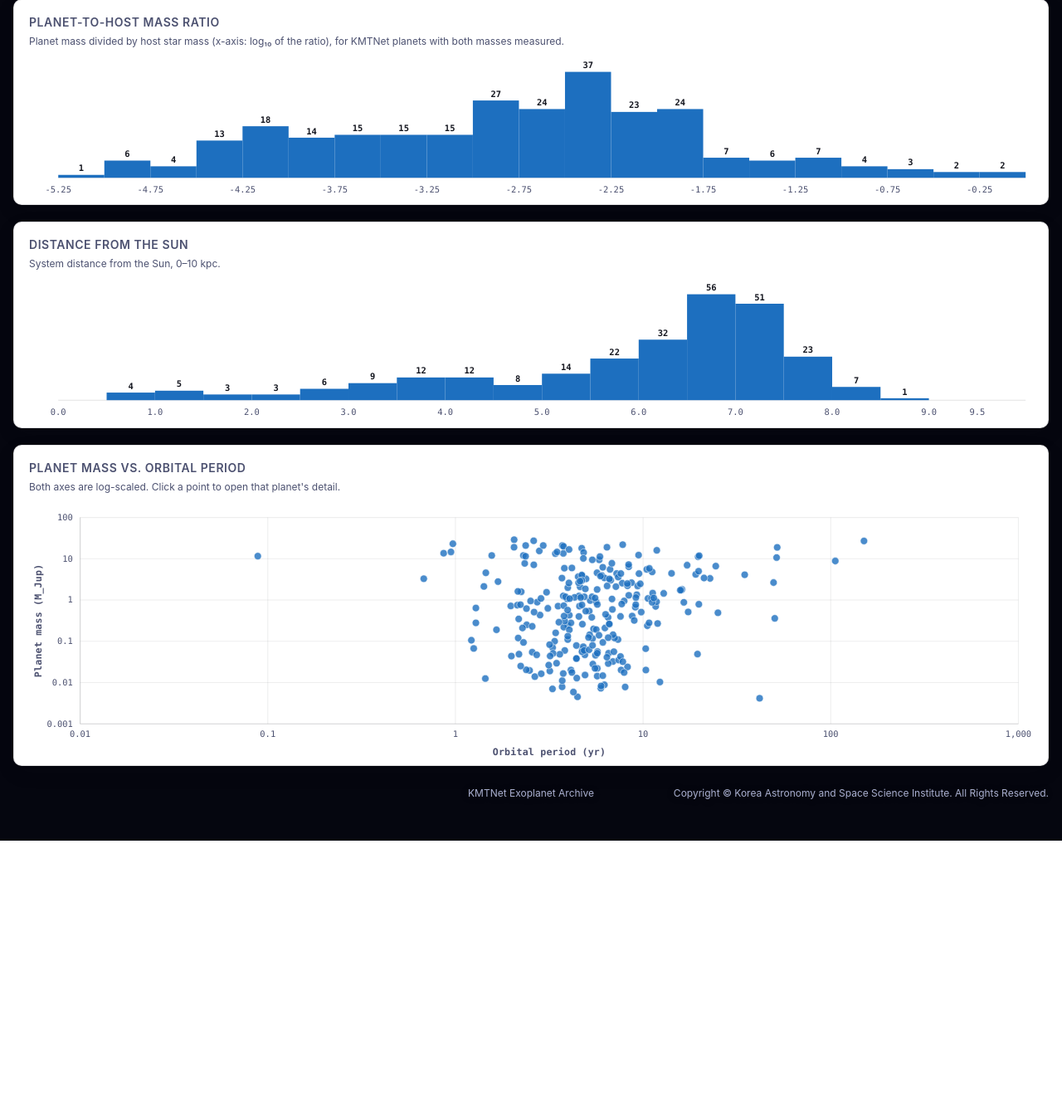
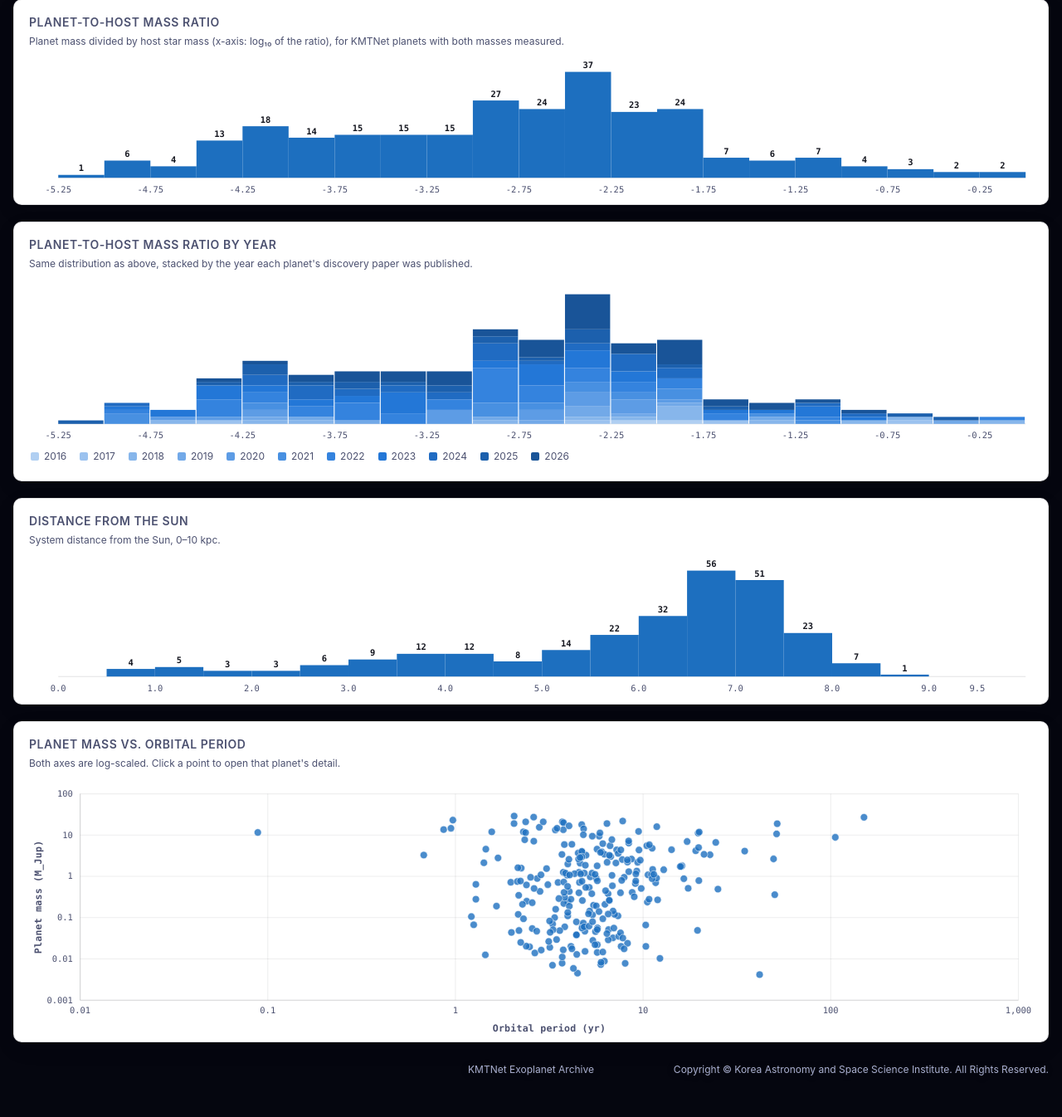
Before and after one commit to bulk17/ExoKMTNet, a PHP site: page /stats.html in a window 1280 px wide. Shown: the part 1088-2434 px from the top of the page at 83% size. Before the commit the page ends 2101 px from the top, so only its background shows below. Run offline with PHP 8.4, Linux system fonts and the light colour scheme.

Commit message:
Add a mass-ratio-by-year chart to the Statistics page
Same planet-to-host mass ratio distribution as the existing histogram,
now stacked by publication year to show how the distribution has
filled in over time. Adds a 12-slot sequential blue color ramp
(--yr0..--yr11, light/dark themed) and a new renderMassRatioByYearChart
in stats.js.

Co-Authored-By: Claude Sonnet 5 <noreply@anthropic.com>
Claude-Session: https://claude.ai/code/session_01RAVsNxWpCwsfMrRuYxU2jC

```diff
--- a/assets/css/style.css
+++ b/assets/css/style.css
@@ -26,6 +26,11 @@
   --sticky-header-bg: var(--bg-elev-2);
   --radius: 10px;
   --font-mono: "SFMono-Regular", Consolas, "Liberation Mono", Menlo, monospace;
+  /* Sequential blue ramp for the mass-ratio-by-year chart, oldest (lightest)
+     to most recent (most saturated) — one hue, light→dark, per year slot. */
+  --yr0: #b0cff2; --yr1: #9bc2ef; --yr2: #87b6eb; --yr3: #72a9e8;
+  --yr4: #5d9ce5; --yr5: #4890e1; --yr6: #3483de; --yr7: #2377d7;
+  --yr8: #206bc2; --yr9: #1c60ad; --yr10: #195498; --yr11: #154984;
 }
 
 :root:not([data-theme="light"]) {
@@ -45,6 +50,9 @@
     --row-hover: rgba(255, 255, 255, 0.06);
     --shadow: 0 1px 3px rgba(0, 0, 0, 0.4), 0 8px 28px rgba(0, 0, 0, 0.35);
     --sticky-header-bg: rgba(18, 20, 30, 0.92);
+    --yr0: #1f61ad; --yr1: #2169bb; --yr2: #2472ca; --yr3: #2a7bd8;
+    --yr4: #3a86dc; --yr5: #4a8fdf; --yr6: #5999e2; --yr7: #69a3e5;
+    --yr8: #79ade7; --yr9: #89b6ea; --yr10: #99c0ed; --yr11: #a8caf0;
   }
 }
 
@@ -64,6 +72,9 @@
   --row-hover: rgba(255, 255, 255, 0.06);
   --shadow: 0 1px 3px rgba(0, 0, 0, 0.4), 0 8px 28px rgba(0, 0, 0, 0.35);
   --sticky-header-bg: rgba(18, 20, 30, 0.92);
+  --yr0: #1f61ad; --yr1: #2169bb; --yr2: #2472ca; --yr3: #2a7bd8;
+  --yr4: #3a86dc; --yr5: #4a8fdf; --yr6: #5999e2; --yr7: #69a3e5;
+  --yr8: #79ade7; --yr9: #89b6ea; --yr10: #99c0ed; --yr11: #a8caf0;
 }
 
 * { box-sizing: border-box; }
@@ -496,6 +507,14 @@ a { color: var(--link); }
 .data-chart .bar-hit { fill: transparent; }
 .data-chart .year-group:hover .bar-hit,
 .data-chart .hist-group:hover .bar-hit { fill: color-mix(in srgb, var(--text) 8%, transparent); }
+
+.data-chart .yr-bar-0 { fill: var(--yr0); } .data-chart .yr-bar-1 { fill: var(--yr1); }
+.data-chart .yr-bar-2 { fill: var(--yr2); } .data-chart .yr-bar-3 { fill: var(--yr3); }
+.data-chart .yr-bar-4 { fill: var(--yr4); } .data-chart .yr-bar-5 { fill: var(--yr5); }
+.data-chart .yr-bar-6 { fill: var(--yr6); } .data-chart .yr-bar-7 { fill: var(--yr7); }
+.data-chart .yr-bar-8 { fill: var(--yr8); } .data-chart .yr-bar-9 { fill: var(--yr9); }
+.data-chart .yr-bar-10 { fill: var(--yr10); } .data-chart .yr-bar-11 { fill: var(--yr11); }
+.data-chart .yr-seg:hover { fill-opacity: 0.75; }
 
 .data-chart .grid-line { stroke: var(--border); stroke-width: 1; opacity: 0.6; }
 .data-chart .axis-title { fill: var(--text-dim); font-size: 10.5px; font-weight: 600; letter-spacing: 0.02em; }
--- a/assets/js/stats.js
+++ b/assets/js/stats.js
@@ -592,6 +592,113 @@
     );
   })();
 
+  // Same mass-ratio distribution, stacked by the planet's pub_year (the same
+  // "Year" used everywhere else on the site — see renderMassRatioChart above
+  // for the q formula).
+  (function renderMassRatioByYearChart() {
+    var M_JUP_IN_MSUN = 0.0009543;
+    var rowsWithQ = [];
+    planetRows.forEach(function (r) {
+      if (r.is_host_only_row) return;
+      if (r.pl_bmassj == null || r.st_mass == null || r.st_mass <= 0) return;
+      if (r.pub_year == null) return;
+      var q = (r.pl_bmassj * M_JUP_IN_MSUN) / r.st_mass;
+      if (q > 0) rowsWithQ.push({ logq: Math.log10(q), year: r.pub_year });
+    });
+    if (!rowsWithQ.length) return;
+
+    var binWidth = 0.25;
+    var allLogq = rowsWithQ.map(function (d) { return d.logq; });
+    var minEdge = Math.floor(Math.min.apply(null, allLogq) / binWidth) * binWidth;
+    var maxEdge = Math.ceil(Math.max.apply(null, allLogq) / binWidth) * binWidth;
+    if (maxEdge <= minEdge) maxEdge = minEdge + binWidth;
+    var binCount = Math.max(1, Math.round((maxEdge - minEdge) / binWidth));
+
+    var years = [];
+    rowsWithQ.forEach(function (d) { if (years.indexOf(d.year) === -1) years.push(d.year); });
+    years.sort(function (a, b) { return a - b; });
+    // Chart has 12 ordered color slots (yr0..yr11); extra years beyond that
+    // fold into the last (darkest/most-recent) slot rather than repeating a
+    // used color.
+    function colorIndex(i) { return Math.min(i, 11); }
+
+    // counts[yearIndex][binIndex]
+    var counts = years.map(function () { return new Array(binCount).fill(0); });
+    rowsWithQ.forEach(function (d) {
+      var bi = Math.floor((d.logq - minEdge) / binWidth);
+      if (bi < 0) bi = 0;
+      if (bi >= binCount) bi = binCount - 1;
+      var yi = years.indexOf(d.year);
+      counts[yi][bi]++;
+    });
+
+    var totals = new Array(binCount).fill(0);
+    for (var yi0 = 0; yi0 < years.length; yi0++) {
+      for (var bi0 = 0; bi0 < binCount; bi0++) totals[bi0] += counts[yi0][bi0];
+    }
+    var maxTotal = Math.max.apply(null, totals);
+    if (maxTotal <= 0) return;
+
+    var svg = document.getElementById("massRatioByYearChart");
+    if (!svg) return;
+    var W = 1100, H = 180, padL = 32, padB = 22, padT = 16, padR = 8;
+    var innerW = W - padL - padR;
+    var innerH = H - padT - padB;
+    var barW = innerW / binCount;
+    var tickEvery = Math.max(1, Math.ceil(binCount / 12));
+
+    svg.setAttribute("viewBox", "0 0 " + W + " " + H);
+    svg.innerHTML = "";
+    var svgns = "http://www.w3.org/2000/svg";
+    function el(tag, attrs) {
+      var e = document.createElementNS(svgns, tag);
+      for (var k in attrs) e.setAttribute(k, attrs[k]);
+      return e;
+    }
+
+    svg.appendChild(el("line", {
+      class: "axis-line", x1: padL, y1: H - padB, x2: W - padR, y2: H - padB,
+    }));
+
+    for (var bi = 0; bi < binCount; bi++) {
+      var x = padL + bi * barW;
+      var x0 = minEdge + bi * binWidth, x1 = x0 + binWidth;
+      var cumBottom = H - padB;
+
+      for (var yi = 0; yi < years.length; yi++) {
+        var c = counts[yi][bi];
+        if (!c) continue;
+        var segH = (c / maxTotal) * innerH;
+        var y = cumBottom - segH;
+
+        var group = el("g", { class: "yr-seg-group" });
+        var titleEl = document.createElementNS(svgns, "title");
+        titleEl.textContent = years[yi] + " · log₁₀(q) " + x0.toFixed(2) + " to " + x1.toFixed(2) + ": " + c;
+        group.appendChild(titleEl);
+        group.appendChild(el("rect", {
+          class: "yr-seg yr-bar-" + colorIndex(yi),
+          x: x, y: y, width: Math.max(barW - 1, 1), height: segH,
+        }));
+        svg.appendChild(group);
+
+        cumBottom = y;
+      }
+
+      if (bi % tickEvery === 0 || bi === binCount - 1) {
+        var t = el("text", { x: x, y: H - 6, "text-anchor": "middle" });
+        t.textContent = x0.toFixed(2);
+        svg.appendChild(t);
+      }
+    }
+
+    var legend = document.getElementById("massRatioByYearLegend");
+    if (legend) {
+      legend.innerHTML = years.map(function (y, i) {
+        return '<span><i style="background:var(--yr' + colorIndex(i) + ')"></i>' + y + '</span>';
+      }).join("");
+    }
+  })();
+
   // System distance from the Sun, clipped to 0–10 kpc
   (function renderDistanceChart() {
     var kpcVals = [];
--- a/index.html
+++ b/index.html
@@ -5,7 +5,7 @@
 <meta name="viewport" content="width=device-width, initial-scale=1" />
 <title>KMTNet Exoplanet Archive</title>
 <meta name="description" content="A browsable catalog of exoplanets discovered by the Korea Microlensing Telescope Network (KMTNet), modeled after the NASA Exoplanet Archive." />
-<link rel="stylesheet" href="assets/css/style.css?v=20261026b" />
+<link rel="stylesheet" href="assets/css/style.css?v=20261105a" />
 </head>
 <body>
 <div class="wrap">
--- a/stats.html
+++ b/stats.html
@@ -5,7 +5,7 @@
 <meta name="viewport" content="width=device-width, initial-scale=1" />
 <title>Statistics — KMTNet Exoplanet Archive</title>
 <meta name="description" content="Distributions of KMTNet-discovered exoplanets: announcements per year, planet-to-host mass ratio, and distance from the Sun." />
-<link rel="stylesheet" href="assets/css/style.css?v=20261026b" />
+<link rel="stylesheet" href="assets/css/style.css?v=20261105a" />
 </head>
 <body>
 <div class="wrap">
@@ -81,6 +81,13 @@
     </div>
 
     <div class="chart-card">
+      <h2>Planet-to-host mass ratio by year</h2>
+      <p class="chart-note">Same distribution as above, stacked by the year each planet's discovery paper was published.</p>
+      <svg id="massRatioByYearChart" class="data-chart" viewBox="0 0 1100 180" role="img" aria-label="Stacked histogram of planet-to-host star mass ratio, segmented by publication year"></svg>
+      <div class="legend" id="massRatioByYearLegend"></div>
+    </div>
+
+    <div class="chart-card">
       <h2>Distance from the Sun</h2>
       <p class="chart-note">System distance from the Sun, 0–10 kpc.</p>
       <svg id="distanceChart" class="data-chart" viewBox="0 0 1100 154" role="img" aria-label="Histogram of system distance from the Sun, 0 to 10 kiloparsecs"></svg>
@@ -121,7 +128,7 @@
 </button>
 
 <script src="assets/data/planets.js?v=20261105b"></script>
-<script src="assets/js/stats.js?v=20260928e"></script>
+<script src="assets/js/stats.js?v=20261105a"></script>
 <script>
 (function () {
   var fab = document.getElementById("mascotFab");
```
